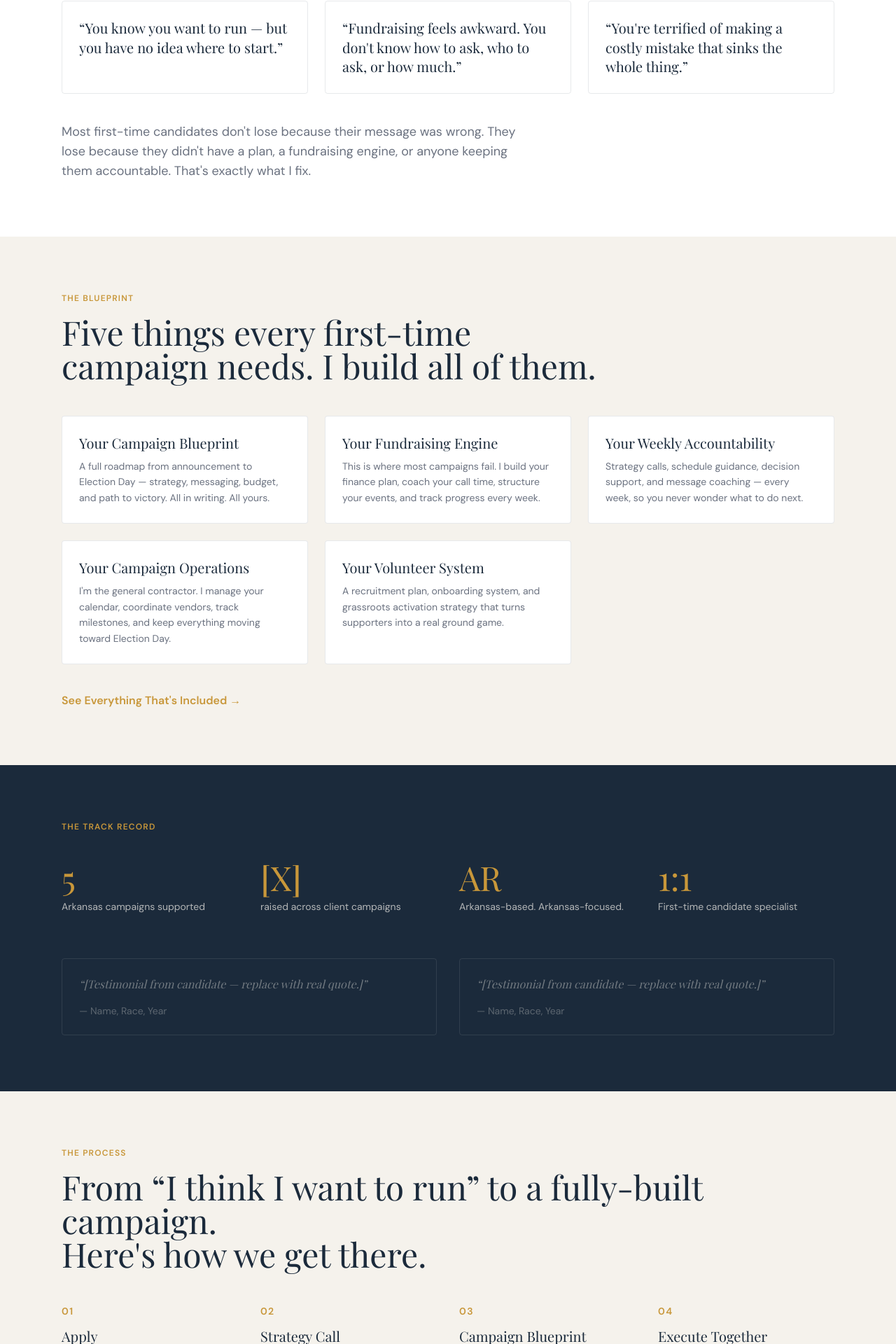
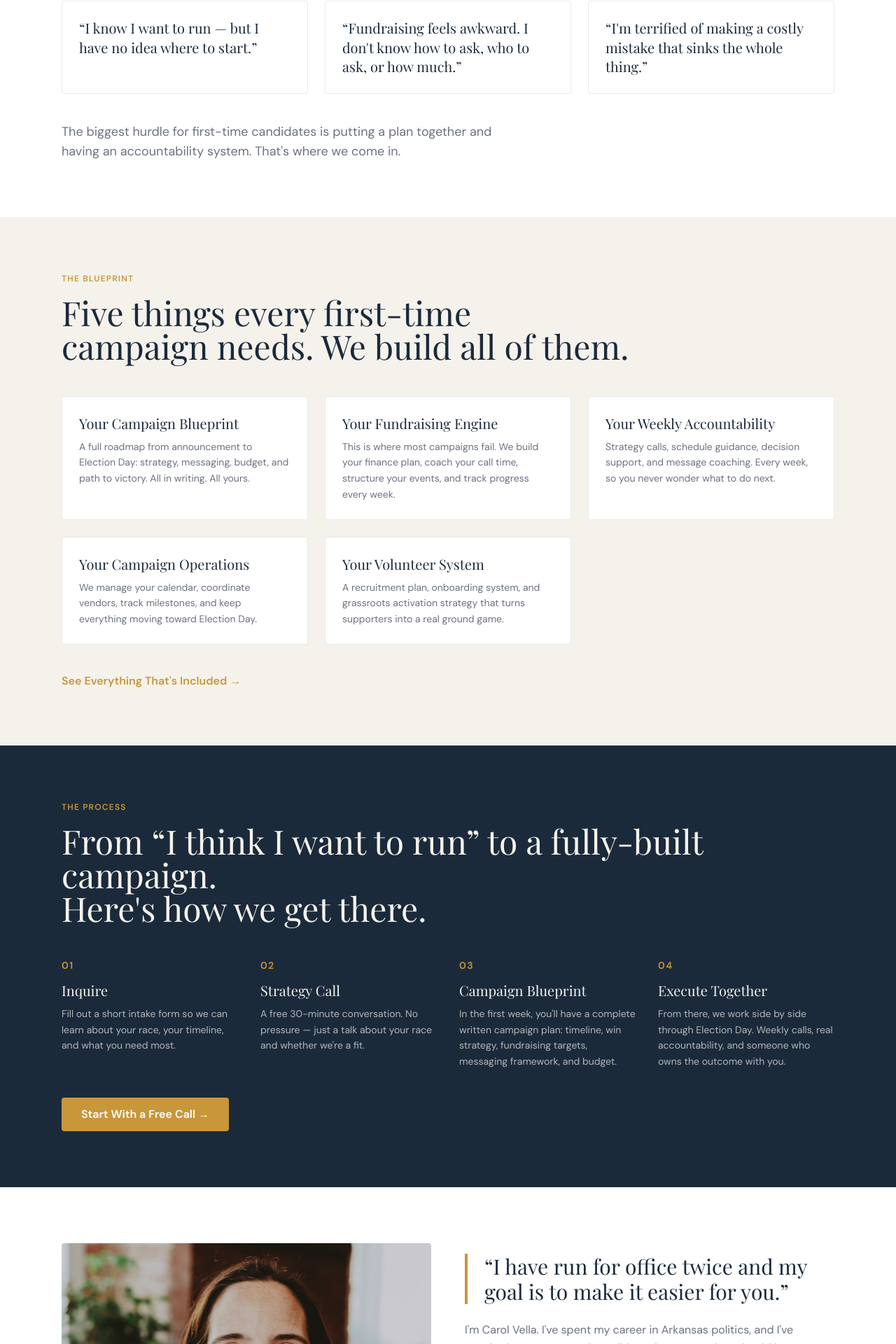
Before and after one commit to jasonpvella/campaign_business, a Next.js app in the folder blueprint-political/: page / in a window 1280 px wide. Shown: the part 853-2773 px from the top of the page at 70% size. Built offline with nearby package versions, Linux system fonts and the light colour scheme; a web font is replaced by a local one.

Commit message:
chore: save project 2026-04-19

```diff
--- a/blueprint-political/src/app/about/page.tsx
+++ b/blueprint-political/src/app/about/page.tsx
@@ -19,19 +19,19 @@ const credentials = [
 const howIWork = [
   {
     title: "Small roster, full attention.",
-    body: "I take on a limited number of candidates per cycle — because every race deserves my real focus, not a template.",
+    body: "We take on a limited number of candidates per cycle — because every race deserves our full focus, not a template.",
   },
   {
-    title: "You get me, not a junior staffer.",
+    title: "You get Carol, not a junior staffer.",
     body: "Every strategy call, every document, every fundraising review — that's Carol, not a team member you've never met.",
   },
   {
-    title: "I'm the quarterback, not the specialist.",
-    body: "I coordinate your vendors (digital, mail, field, compliance) and stay the strategic owner throughout. You don't need to manage five different consultants — you need one person who owns the outcome.",
+    title: "We're the quarterback, not the specialist.",
+    body: "We coordinate your vendors (digital, mail, field, compliance) and stay the strategic owner throughout. You don't need to manage five different consultants — you need one team that owns the outcome.",
   },
   {
     title: "Structured and honest.",
-    body: "If your timeline is unrealistic, I'll tell you. If your fundraising ask is too low, I'll push you. If a vendor isn't performing, I'll flag it. That's the job.",
+    body: "If your timeline is unrealistic, we'll tell you. If your fundraising ask is too low, we'll push you. If a vendor isn't performing, we'll flag it. That's the job.",
   },
 ];
 
@@ -82,14 +82,14 @@ export default function AboutPage() {
             <p className="font-sans text-text-muted text-base md:text-lg leading-relaxed">
               I&apos;m not a creative agency. I&apos;m not a pollster. I&apos;m the campaign quarterback — the one
               who builds the plan, sets the calendar, holds the team accountable, and makes sure every dollar and
-              every hour is moving you toward victory. I work with a small number of candidates at a time so that
-              every client gets my full attention, not a handoff to someone junior.
+              every hour is moving you toward victory. We work with a small number of candidates at a time so that
+              every client gets our full attention, not a handoff to someone junior.
             </p>
             <p className="font-sans text-text-muted text-base md:text-lg leading-relaxed">
               Arkansas has no shortage of people who want to serve their communities. What it lacks is accessible,
               structured support for the candidates who aren&apos;t connected to political infrastructure yet.
-              That&apos;s who I built Blueprint Political for. If you&apos;re a first-time candidate who is serious
-              about winning, I want to help you do exactly that.
+              That&apos;s who we built Blueprint Political for. If you&apos;re a first-time candidate who is serious
+              about winning, we want to help you do exactly that.
             </p>
           </div>
 
@@ -111,9 +111,9 @@ export default function AboutPage() {
       {/* How I Work */}
       <section className="py-20 bg-cream">
         <div className="max-w-6xl mx-auto px-6">
-          <p className="label-tag mb-4">How I Work</p>
+          <p className="label-tag mb-4">How We Work</p>
           <h2 className="font-serif text-navy text-3xl md:text-4xl mb-10">
-            What working with me actually looks like
+            What working with us actually looks like
           </h2>
           <div className="grid md:grid-cols-2 gap-8">
             {howIWork.map((item, i) => (
@@ -137,13 +137,13 @@ export default function AboutPage() {
         <div className="max-w-6xl mx-auto px-6">
           <h2 className="font-serif text-cream text-3xl md:text-4xl mb-3">Want to work together?</h2>
           <p className="font-sans text-cream/70 text-lg mb-8">
-            Applications are open. Let&apos;s find out if we&apos;re a fit.
+            Inquiries are open. Let&apos;s find out if we&apos;re a fit.
           </p>
           <Link
             href="/work-with-me"
             className="bg-amber text-white font-sans font-semibold px-8 py-4 rounded text-lg hover:bg-amber/90 transition-colors inline-block"
           >
-            Apply Now →
+            Inquire Now →
           </Link>
         </div>
       </section>
--- a/blueprint-political/src/app/page.tsx
+++ b/blueprint-political/src/app/page.tsx
@@ -11,19 +11,19 @@ export const metadata: Metadata = {
 const services = [
   {
     name: "Your Campaign Blueprint",
-    desc: "A full roadmap from announcement to Election Day — strategy, messaging, budget, and path to victory. All in writing. All yours.",
+    desc: "A full roadmap from announcement to Election Day: strategy, messaging, budget, and path to victory. All in writing. All yours.",
   },
   {
     name: "Your Fundraising Engine",
-    desc: "This is where most campaigns fail. I build your finance plan, coach your call time, structure your events, and track progress every week.",
+    desc: "This is where most campaigns fail. We build your finance plan, coach your call time, structure your events, and track progress every week.",
   },
   {
     name: "Your Weekly Accountability",
-    desc: "Strategy calls, schedule guidance, decision support, and message coaching — every week, so you never wonder what to do next.",
+    desc: "Strategy calls, schedule guidance, decision support, and message coaching. Every week, so you never wonder what to do next.",
   },
   {
     name: "Your Campaign Operations",
-    desc: "I'm the general contractor. I manage your calendar, coordinate vendors, track milestones, and keep everything moving toward Election Day.",
+    desc: "We manage your calendar, coordinate vendors, track milestones, and keep everything moving toward Election Day.",
   },
   {
     name: "Your Volunteer System",
@@ -34,18 +34,18 @@ const services = [
 const steps = [
   {
     n: "01",
-    title: "Apply",
-    desc: "Fill out a short intake form so I can learn about your race, your timeline, and what you need most.",
+    title: "Inquire",
+    desc: "Fill out a short intake form so we can learn about your race, your timeline, and what you need most.",
   },
   {
     n: "02",
     title: "Strategy Call",
-    desc: "A free 30-minute conversation. No pressure, no pitch — just an honest assessment of your race and whether we're a fit.",
+    desc: "A free 30-minute conversation. No pressure — just a talk about your race and whether we're a fit.",
   },
   {
     n: "03",
     title: "Campaign Blueprint",
-    desc: "In the first three weeks, you'll have a complete written campaign plan: timeline, win strategy, fundraising targets, messaging framework, and budget.",
+    desc: "In the first week, you'll have a complete written campaign plan: timeline, win strategy, fundraising targets, messaging framework, and budget.",
   },
   {
     n: "04",
@@ -66,8 +66,8 @@ export default function Home() {
               Now let&apos;s build a campaign that wins.
             </h1>
             <p className="font-sans text-text-muted text-lg md:text-xl mb-8 leading-relaxed">
-              Arkansas&apos;s dedicated campaign consultant for first-time candidates.
-              Strategy. Fundraising. Operations. All of it — built around you.
+              Arkansas&apos; dedicated campaign consultant for first-time candidates.
+              Strategy. Fundraising. Operations. All made simple.
             </p>
             <div className="flex flex-wrap gap-4">
               <Link
@@ -104,9 +104,9 @@ export default function Home() {
           <p className="label-tag mb-10">Sound Familiar?</p>
           <div className="grid md:grid-cols-3 gap-6 mb-10">
             {[
-              "You know you want to run — but you have no idea where to start.",
-              "Fundraising feels awkward. You don't know how to ask, who to ask, or how much.",
-              "You're terrified of making a costly mistake that sinks the whole thing.",
+              "I know I want to run — but I have no idea where to start.",
+              "Fundraising feels awkward. I don't know how to ask, who to ask, or how much.",
+              "I'm terrified of making a costly mistake that sinks the whole thing.",
             ].map((text, i) => (
               <div key={i} className="border border-navy/10 rounded p-6">
                 <p className="font-serif text-navy text-xl leading-snug">&ldquo;{text}&rdquo;</p>
@@ -114,9 +114,8 @@ export default function Home() {
             ))}
           </div>
           <p className="font-sans text-text-muted text-base md:text-lg max-w-2xl leading-relaxed">
-            Most first-time candidates don&apos;t lose because their message was wrong. They lose because they
-            didn&apos;t have a plan, a fundraising engine, or anyone keeping them accountable. That&apos;s exactly
-            what I fix.
+            The biggest hurdle for first-time candidates is putting a plan together and having an accountability
+            system. That&apos;s where we come in.
           </p>
         </div>
       </section>
@@ -126,7 +125,7 @@ export default function Home() {
         <div className="max-w-6xl mx-auto px-6">
           <p className="label-tag mb-4">The Blueprint</p>
           <h2 className="font-serif text-navy text-4xl md:text-5xl mb-12 leading-tight">
-            Five things every first-time<br />campaign needs. I build all of them.
+            Five things every first-time<br />campaign needs. We build all of them.
           </h2>
           <div className="grid md:grid-cols-2 lg:grid-cols-3 gap-6 mb-10">
             {services.map((s, i) => (
@@ -142,42 +141,11 @@ export default function Home() {
         </div>
       </section>
 
-      {/* Track Record */}
-      <section className="py-20 bg-navy text-cream">
-        <div className="max-w-6xl mx-auto px-6">
-          <p className="text-amber text-xs font-sans font-semibold tracking-widest uppercase mb-10">The Track Record</p>
-          <div className="grid md:grid-cols-4 gap-8 mb-16">
-            {[
-              { stat: "5", label: "Arkansas campaigns supported" },
-              { stat: "[X]", label: "raised across client campaigns" }, // TODO: real number
-              { stat: "AR", label: "Arkansas-based. Arkansas-focused." },
-              { stat: "1:1", label: "First-time candidate specialist" },
-            ].map((item, i) => (
-              <div key={i}>
-                <p className="font-serif text-5xl text-amber mb-2">{item.stat}</p>
-                <p className="font-sans text-cream/70 text-sm">{item.label}</p>
-              </div>
-            ))}
-          </div>
-          {/* TODO: replace with real testimonials from Carol */}
-          <div className="grid md:grid-cols-2 gap-8">
-            {[1, 2].map((n) => (
-              <div key={n} className="border border-cream/10 rounded p-6">
-                <p className="font-serif text-cream/40 italic text-base mb-4">
-                  &ldquo;[Testimonial from candidate — replace with real quote.]&rdquo;
-                </p>
-                <p className="font-sans text-cream/30 text-sm">— Name, Race, Year</p>
-              </div>
-            ))}
-          </div>
-        </div>
-      </section>
-
       {/* How It Works */}
-      <section id="how-it-works" className="py-20 bg-cream">
+      <section id="how-it-works" className="py-20 bg-navy">
         <div className="max-w-6xl mx-auto px-6">
           <p className="label-tag mb-4">The Process</p>
-          <h2 className="font-serif text-navy text-4xl md:text-5xl mb-12 leading-tight">
+          <h2 className="font-serif text-cream text-4xl md:text-5xl mb-12 leading-tight">
             From &ldquo;I think I want to run&rdquo; to a fully-built campaign.<br />
             Here&apos;s how we get there.
           </h2>
@@ -185,8 +153,8 @@ export default function Home() {
             {steps.map((step) => (
               <div key={step.n}>
                 <p className="font-sans text-amber text-sm font-semibold tracking-widest mb-3">{step.n}</p>
-                <h3 className="font-serif text-navy text-xl mb-2">{step.title}</h3>
-                <p className="font-sans text-text-muted text-sm leading-relaxed">{step.desc}</p>
+                <h3 className="font-serif text-cream text-xl mb-2">{step.title}</h3>
+                <p className="font-sans text-cream/70 text-sm leading-relaxed">{step.desc}</p>
               </div>
             ))}
           </div>
@@ -212,8 +180,7 @@ export default function Home() {
           </div>
           <div>
             <blockquote className="font-serif text-navy text-2xl md:text-3xl leading-snug mb-6 border-l-4 border-amber pl-6">
-              &ldquo;I work with a small number of candidates at a time — because this work deserves full attention,
-              not a junior staffer on email.&rdquo;
+              &ldquo;I have run for office twice and my goal is to make it easier for you.&rdquo;
             </blockquote>
             <p className="font-sans text-text-muted text-base leading-relaxed mb-4">
               I&apos;m Carol Vella. I&apos;ve spent my career in Arkansas politics, and I&apos;ve watched too many
@@ -264,14 +231,13 @@ export default function Home() {
             Ready to build something that wins?
           </h2>
           <p className="font-sans text-text-muted text-lg mb-10 max-w-xl mx-auto">
-            I take on a limited number of candidates per election cycle. If you&apos;re serious about running,
-            let&apos;s talk now.
+            Let&apos;s talk. We&apos;re excited to see how we can make your campaign seamless.
           </p>
           <Link
             href="/work-with-me"
             className="bg-amber text-white font-sans font-semibold px-8 py-4 rounded text-lg hover:bg-amber/90 transition-colors inline-block"
           >
-            Apply to Work With Me →
+            Inquire Now →
           </Link>
         </div>
       </section>
--- a/blueprint-political/src/app/work-with-me/page.tsx
+++ b/blueprint-political/src/app/work-with-me/page.tsx
@@ -4,7 +4,7 @@ import IntakeForm from "@/components/IntakeForm";
 export const metadata: Metadata = {
   title: "Work With Me | Blueprint Political",
   description:
-    "Apply to work with Carol Vella at Blueprint Political. Fill out the intake form and Carol will follow up within 2 business days.",
+    "Inquire about working with Blueprint Political. Fill out the intake form and we'll follow up within 2 business days.",
 };
 
 export default function WorkWithMePage() {
@@ -17,10 +17,10 @@ export default function WorkWithMePage() {
             Let&apos;s see if we&apos;re a fit.
           </h1>
           <p className="font-sans text-text-muted text-lg mb-3 leading-relaxed">
-            Fill out the form below. I review every application personally and follow up within 2 business days.
+            Fill out the form below. We review every inquiry personally and follow up within 2 business days.
           </p>
           <p className="font-sans text-text-muted text-sm">
-            There&apos;s no commitment in applying — just a conversation.
+            There&apos;s no commitment in reaching out — just a conversation.
           </p>
         </div>
       </section>
```
Also changed, not shown: blueprint-political/src/app/pricing/page.tsx (+4 -4 lines), blueprint-political/src/app/services/page.tsx (+12 -12 lines), blueprint-political/src/components/Footer.tsx (+7 -4 lines), 1 other file (tests, documents, lock files or other folders).
